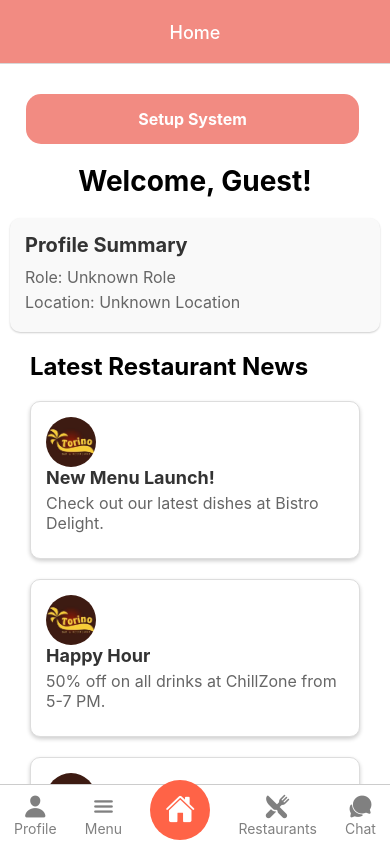
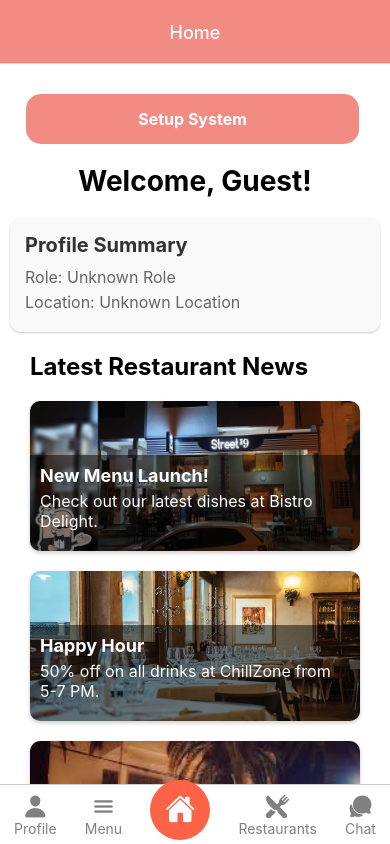
Before and after one commit to TheMenufy/TheMenufy_franchise, a React Native app: screen /home in a window 390 px wide. Built offline with nearby package versions, Linux system fonts and the light colour scheme; no server answers.

Commit message:
Improving design

```diff
--- a/package.json
+++ b/package.json
@@ -17,7 +17,7 @@
     "@react-native-cookies/cookies": "^6.2.1",
     "@react-native-picker/picker": "2.9.0",
     "@react-navigation/bottom-tabs": "^6.6.0",
-    "@react-navigation/drawer": "^6.7.0",
+    "@react-navigation/drawer": "^7.0.14",
     "@react-navigation/native": "^6.1.17",
     "@react-navigation/native-stack": "^6.10.0",
     "axios": "^1.7.2",
@@ -43,7 +43,7 @@
     "react-native-modal": "^13.0.1",
     "react-native-modal-datetime-picker": "^17.1.0",
     "react-native-picker-select": "^9.3.1",
-    "react-native-reanimated": "~3.16.1",
+    "react-native-reanimated": "^3.16.1",
     "react-native-safe-area-context": "4.12.0",
     "react-native-screens": "~4.0.0",
     "react-native-toast-message": "^2.2.0",
--- a/screens/AddProductScreen.js
+++ b/screens/AddProductScreen.js
@@ -41,7 +41,7 @@ export default function AddProductScreen({ navigation }) {
   const [productId, setProductId] = useState(null);
 
   const [selectedColor, setSelectedColor] = useState('#ffffff');
-  const [animatedText, setAnimatedText] = useState('');
+  const [animatedText, setAnimatedText] = useState('Now you can add your products');
 
   useEffect(() => {
     const loadData = async () => {
@@ -59,20 +59,7 @@ export default function AddProductScreen({ navigation }) {
     loadData();
   }, []);
 
-  useEffect(() => {
-    let text = "Now you can add your products ";
-    let index = 0;
 
-    const interval = setInterval(() => {
-      setAnimatedText((prev) => prev + text[index]);
-      index++;
-      if (index === text.length) {
-        clearInterval(interval);
-      }
-    }, 100);
-
-    return () => clearInterval(interval);
-  }, []);
 
   const getColor = async () => {
     try {
--- a/screens/Addcategories.js
+++ b/screens/Addcategories.js
@@ -30,22 +30,9 @@ export default function Addcategories({ navigation }) {
 
   // extra for better displaying
   const [selectedColor, setSelectedColor] = useState('#ffffff');
-  const [animatedText, setAnimatedText] = useState('');
+  const [animatedText, setAnimatedText] = useState('You can add a new categorie to this menu');
 
-  useEffect(() => {
-    let text = "You can add a new categorie to this menu";
-    let index = 0;
 
-    const interval = setInterval(() => {
-        setAnimatedText((prev) => prev + text[index]);
-      index++;
-      if (index === text.length) {
-        clearInterval(interval);
-      }
-    },0.5); // Adjust the speed by changing the interval time
-
-    return () => clearInterval(interval);
-  }, []);
   const handlenext = () => {
 
     const AddProductScreen = () => import('./AddProductScreen');
--- a/screens/DetailRestaurant.js
+++ b/screens/DetailRestaurant.js
@@ -30,8 +30,7 @@ const DetailRestaurant = ({ route }) => {
     <ScrollView contentContainerStyle={styles.scrollContainer}>
       <View style={styles.container}>
         {/* Display the image using URI */}
-
-        <Image  source={image ? { uri: image } : defaultImage}  style={[styles.image, { width }]} />
+        <Image source={image ? { uri: image } : defaultImage} style={[styles.image, { width }]} />
 
         {/* Restaurant name and View Menu link in a row */}
         <View style={styles.nameMenuContainer}>
@@ -44,18 +43,21 @@ const DetailRestaurant = ({ route }) => {
         {/* Cuisine type displayed as a hashtag */}
         <Text style={styles.description}>{cuisineHashtag}</Text>
 
-        <View style={styles.infoSection}>
+        {/* Address Card */}
+        <View style={styles.card}>
           <Text style={styles.heading}>Address:</Text>
           <Text style={styles.address}>{address}</Text>
         </View>
 
-        <View style={styles.infoSection}>
+        {/* Contact Card */}
+        <View style={styles.card}>
           <Text style={styles.heading}>Contact:</Text>
           <Text style={styles.phone}>{phone}</Text>
           <Text style={styles.email}>{email}</Text>
         </View>
 
-        <View style={styles.infoSection}>
+        {/* Social Media Links Card */}
+        <View style={styles.card}>
           <Text style={styles.heading}>Follow us:</Text>
           <Text style={styles.link}>{facebookLink}</Text>
           <Text style={styles.link}>{twitterLink}</Text>
@@ -63,6 +65,7 @@ const DetailRestaurant = ({ route }) => {
           <Text style={styles.link}>{tiktokLink}</Text>
         </View>
 
+        {/* Buttons */}
         <View style={styles.buttonContainer}>
           <TouchableOpacity style={styles.updateButton} onPress={handleUpdate}>
             <Text style={styles.buttonText}>Update</Text>
@@ -158,6 +161,7 @@ const styles = StyleSheet.create({
     borderRadius: 5,
     marginRight: 10,
     flex: 1,
+    alignItems: 'center',
   },
   deleteButton: {
     backgroundColor: '#f44336',
@@ -165,11 +169,24 @@ const styles = StyleSheet.create({
     paddingHorizontal: 30,
     borderRadius: 5,
     flex: 1,
+    alignItems: 'center',
   },
-  infoSection: {
-    width: '100%',
-    paddingHorizontal: 20,
+  buttonText: {
+    color: '#fff',
+    fontWeight: 'bold',
+    fontSize: 16,
+  },
+  card: {
+    width: '90%',
+    backgroundColor: '#fff',
+    borderRadius: 10,
+    padding: 20,
     marginBottom: 20,
+    shadowColor: '#000',
+    shadowOffset: { width: 0, height: 2 },
+    shadowOpacity: 0.1,
+    shadowRadius: 5,
+    elevation: 5,
   },
 });
 
--- a/screens/Home.js
+++ b/screens/Home.js
@@ -1,5 +1,5 @@
 import React, { useEffect, useState, useCallback, useRef }  from 'react';
-import { View, Text, StyleSheet, Image, TouchableOpacity, ScrollView } from 'react-native';
+import { View, Text, StyleSheet, Image, TouchableOpacity, ImageBackground, Alert, ScrollView } from 'react-native';
 import { createBottomTabNavigator } from '@react-navigation/bottom-tabs';
 import Ionicons from 'react-native-vector-icons/Ionicons';
 import FranchiseScreen from '../screens/Franchise';
@@ -289,22 +289,21 @@ const HomeScreen = ({ navigation }) => {
       id: 1,
       title: 'New Menu Launch!',
       description: 'Check out our latest dishes at Bistro Delight.',
-      image: require('../assets/Torino.jpg'), // Remplacez par vos images locales
+      image: require('../assets/Street19.jpg'), // Remplacez par vos images locales
     },
     {
       id: 2,
       title: 'Happy Hour',
       description: '50% off on all drinks at ChillZone from 5-7 PM.',
-      image: require('../assets/Torino.jpg'),
+      image: require('../assets/TorinoTunis.jpg'),
     },
     {
       id: 3,
       title: 'Grand Opening',
       description: 'Join us for the grand opening of Urban Eats.',
-      image: require('../assets/Torino.jpg'),
+      image: require('../assets/HammamLif.jpg'),
     },
   ];
-
 
   return (
     <ScrollView contentContainerStyle={styles.scrollContainer}>
@@ -342,16 +341,16 @@ const HomeScreen = ({ navigation }) => {
               accessibilityHint="Tap to read more"
               onPress={() => Alert.alert(news.title, news.description)}
             >
-              <View style={styles.cardContent}>
-                <Image
-                  source={news.image}
-                  style={styles.cardImage}
-                />
-                <View>
+              <ImageBackground
+                source={news.image}
+                style={styles.cardImageBackground}
+                imageStyle={styles.cardImage}
+              >
+                <View style={styles.cardContent}>
                   <Text style={styles.cardTitle}>{news.title}</Text>
                   <Text style={styles.cardDescription}>{news.description}</Text>
                 </View>
-              </View>
+              </ImageBackground>
             </TouchableOpacity>
           ))}
         </View>
@@ -359,7 +358,6 @@ const HomeScreen = ({ navigation }) => {
     </ScrollView>
   );
 };
-
 
 
 
@@ -536,7 +534,7 @@ const styles = StyleSheet.create({
     paddingVertical: 15,
     paddingHorizontal: 25,
     borderRadius: 15,
-    marginHorizontal:16,
+    marginHorizontal: 16,
     alignItems: 'center',
     width: '90%',
     marginBottom: 20,
@@ -593,8 +591,6 @@ const styles = StyleSheet.create({
   },
   cardView: {
     width: '100%',
-    backgroundColor: '#fff',
-    padding: 15,
     borderRadius: 10,
     marginVertical: 10,
     shadowColor: '#000',
@@ -605,18 +601,26 @@ const styles = StyleSheet.create({
     shadowOpacity: 0.2,
     shadowRadius: 4,
     elevation: 5,
-    borderWidth: 1,
-    borderColor: '#ddd',
+    overflow: 'hidden', // Ensure the background image is clipped to the border radius
+  },
+  cardImageBackground: {
+    width: '100%',
+    height: 150,
+    justifyContent: 'flex-end',
+  },
+  cardContent: {
+    backgroundColor: 'rgba(0, 0, 0, 0.5)',
+    padding: 10,
   },
   cardTitle: {
     fontSize: 18,
     fontWeight: 'bold',
-    color: '#333',
+    color: '#fff',
     marginBottom: 5,
   },
   cardDescription: {
     fontSize: 16,
-    color: '#666',
+    color: '#fff',
     marginBottom: 10,
   },
   cardIconContainer: {
@@ -636,12 +640,8 @@ const styles = StyleSheet.create({
     fontWeight: 'bold',
     color: '#fff',
   },
-  cardImage: {
-    width: 50,
-    height: 50,
-    borderRadius: 25, // Circular shape
-    marginRight: 15,
-  },
 });
 
+
+
 export default Home;
```
Also changed, not shown: 1 other file (tests, documents, lock files or other folders).
